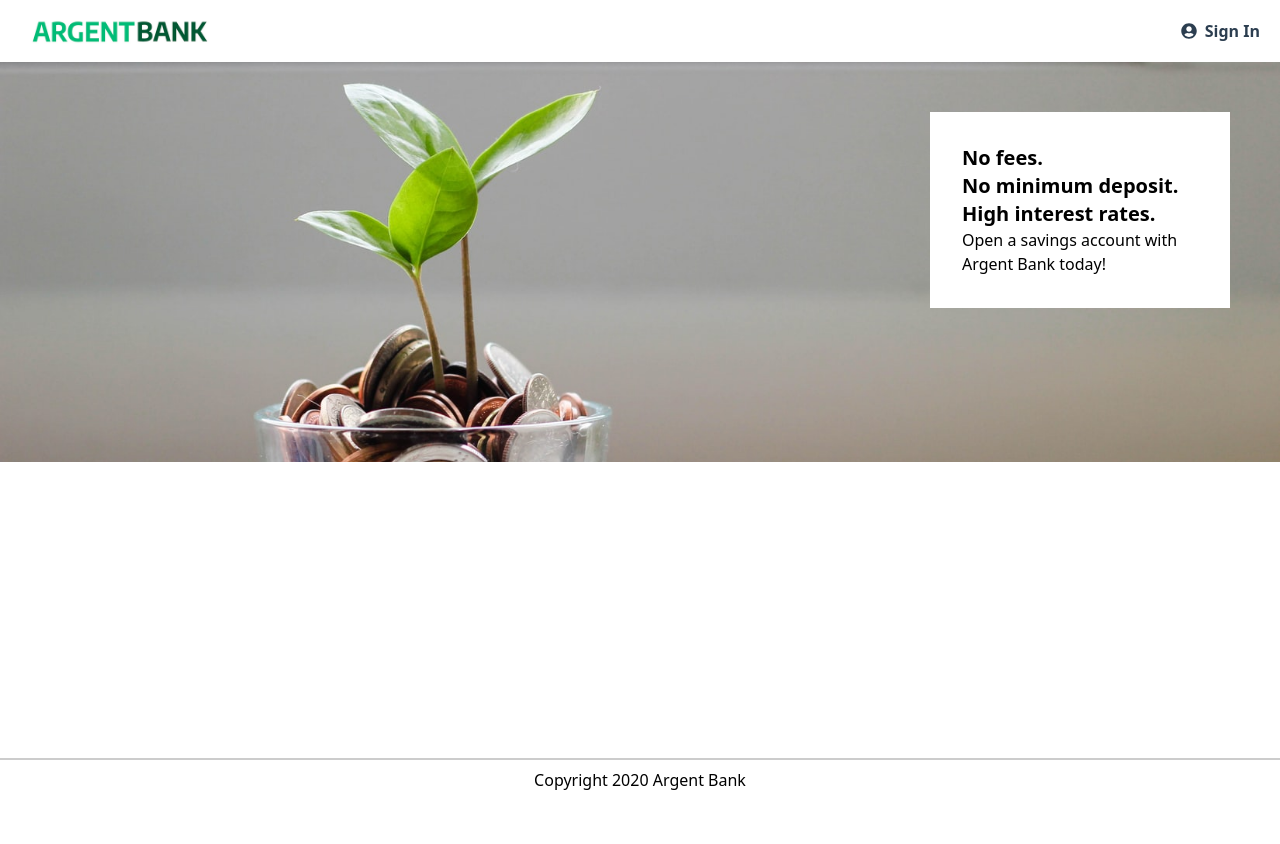
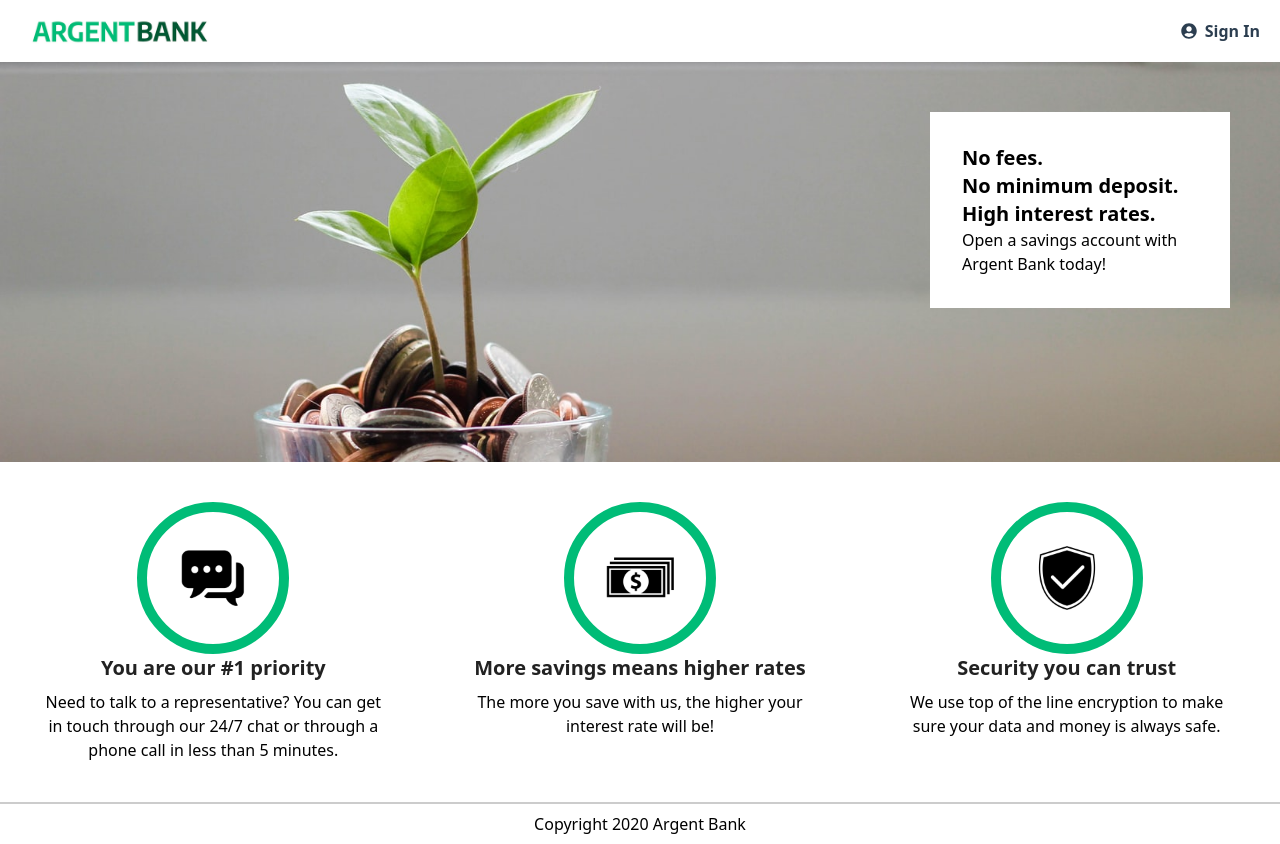
Before and after one commit to MTDev2024/Argent-Bank, a React (Vite) app: page / in a window 1280 px wide. Before the commit the page ends 800 px from the top, so only its background shows below. Built offline with nearby package versions, Linux system fonts and the light colour scheme.

Commit message:
Add FeatureItem component and complete Home page

```diff
--- a/src/components/FeatureItem.jsx
+++ b/src/components/FeatureItem.jsx
@@ -0,0 +1,13 @@
+function FeatureItem({ icon, title, description }) {
+  return (
+    <div className="flex-1 p-10 text-center">
+      <div className="w-38 border-10 border-[#00bc77] rounded-full p-4 mx-auto flex items-center justify-center">
+        <img src={icon} alt="" className="w-full h-full" />
+      </div>
+      <h2 className="text-[#222] font-bold text-xl mb-2">{title}</h2>
+      <p>{description}</p>
+    </div>
+  );
+}
+
+export default FeatureItem;
--- a/src/pages/Home.jsx
+++ b/src/pages/Home.jsx
@@ -1,10 +1,35 @@
 import Hero from "../components/Hero";
+import FeatureItem from "../components/FeatureItem";
+import iconChat from "../assets/icon-chat.png";
+import iconMoney from "../assets/icon-money.png";
+import iconSecurity from "../assets/icon-security.png";
 
 /**
  * Page Home
  */
 function Home() {
-  return <Hero />;
+  return (
+    <>
+      <Hero />
+      <div className="flex flex-col min-[920px]:flex-row">
+        <FeatureItem
+          icon={iconChat}
+          title="You are our #1 priority"
+          description="Need to talk to a representative? You can get in touch through our 24/7 chat or through a phone call in less than 5 minutes."
+        />
+        <FeatureItem
+          icon={iconMoney}
+          title="More savings means higher rates"
+          description="The more you save with us, the higher your interest rate will be!"
+        />
+        <FeatureItem
+          icon={iconSecurity}
+          title="Security you can trust"
+          description="We use top of the line encryption to make sure your data and money is always safe."
+        />
+      </div>
+    </>
+  );
 }
 
 export default Home;
```
